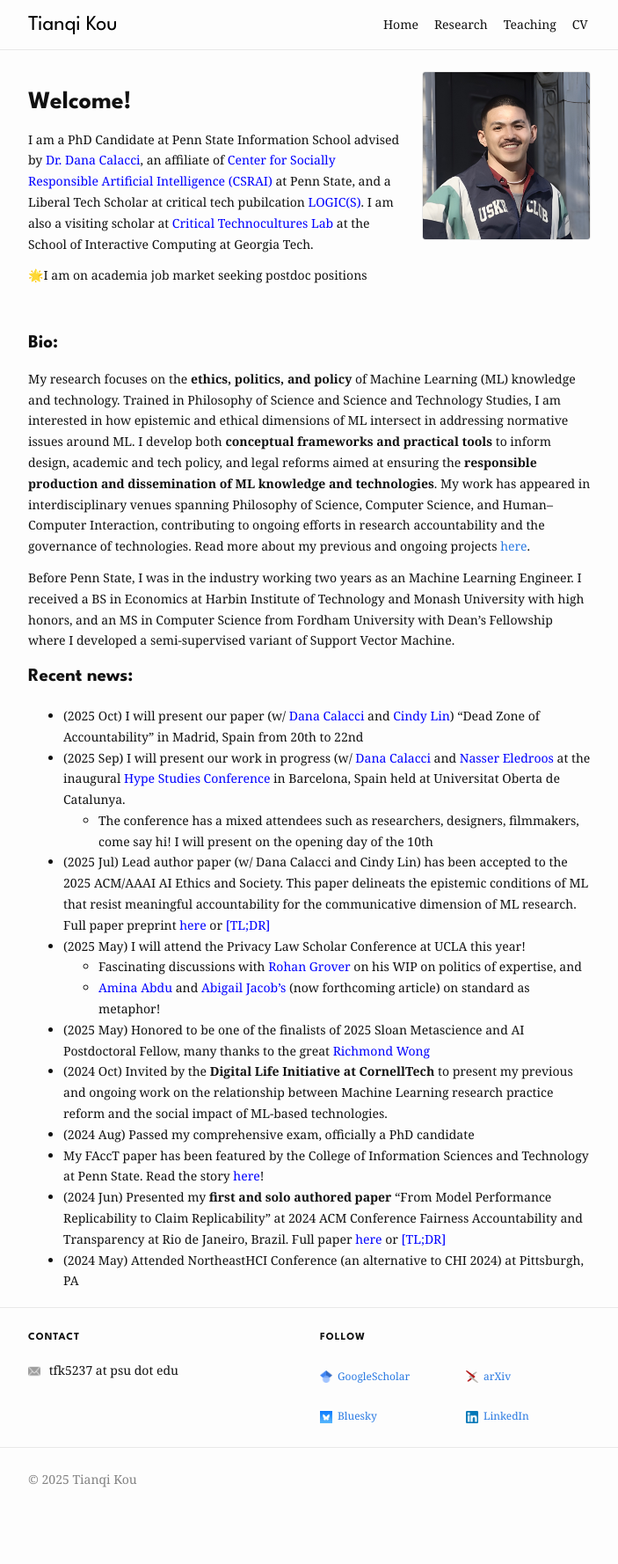
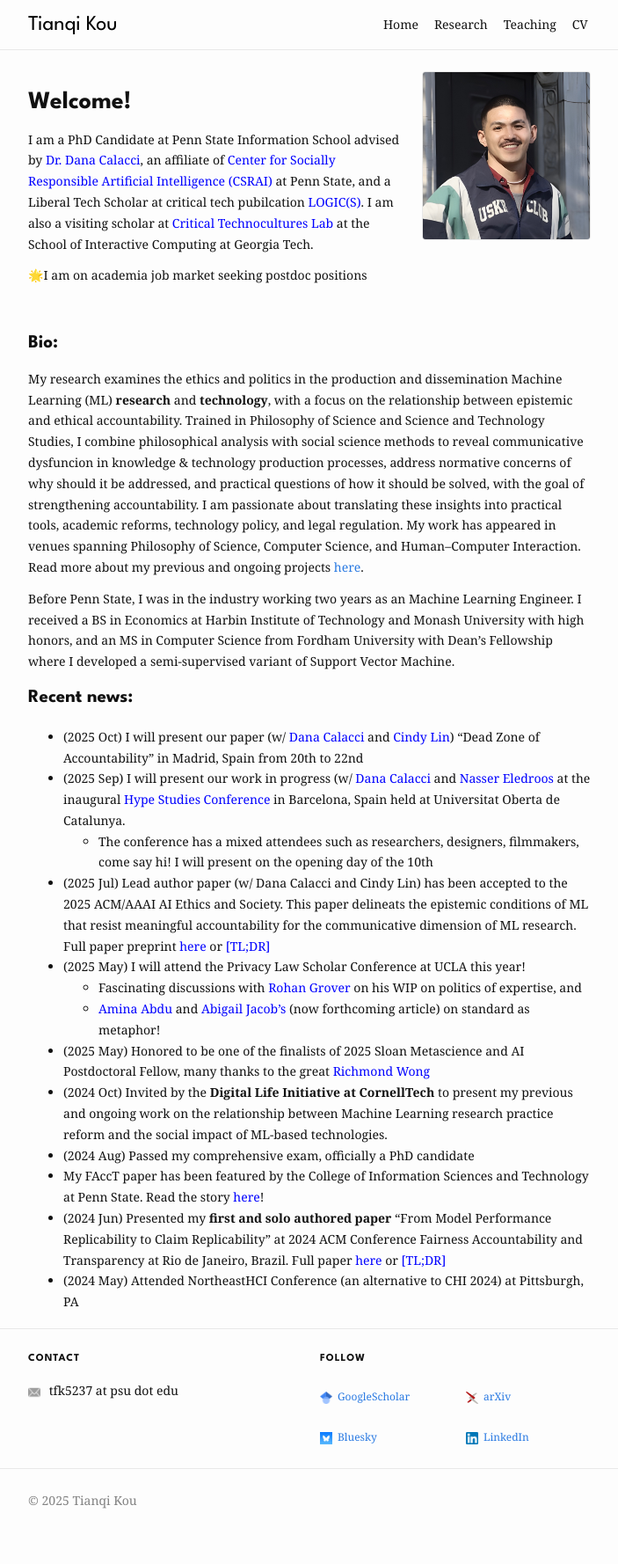
Before and after one commit to koutianqi/koutianqi.github.io, a Jekyll site: the page built from index.markdown, in a window 1280 px wide. Shown: the whole page at 88% size, without its empty margins (288-991 px from the left). Built offline with Jekyll 4.4.1, drawn with Linux system fonts in a browser that asks for light colours; before the commit the page ends 1754 px from its top, so only the background shows below that.

Commit message:
Update index.markdown

```diff
--- a/index.markdown
+++ b/index.markdown
@@ -18,7 +18,8 @@ I am a PhD Candidate at Penn State Information School advised by [<span style="c
 <div style="clear: both; height: 16px;"></div>
 
 ## Bio:
-My research focuses on the **ethics, politics, and policy** of Machine Learning (ML) knowledge and technology. Trained in Philosophy of Science and Science and Technology Studies, I am interested in how epistemic and ethical dimensions of ML intersect in addressing normative issues around ML. I develop both **conceptual frameworks and practical tools** to inform design, academic and tech policy, and legal reforms aimed at ensuring the **responsible production and dissemination of ML knowledge and technologies**. My work has appeared in interdisciplinary venues spanning Philosophy of Science, Computer Science, and Human–Computer Interaction, contributing to ongoing efforts in research accountability and the governance of technologies. Read more about my previous and ongoing projects [here](https://koutianqi.github.io/pages/research/).
+
+My research examines the ethics and politics in the production and dissemination Machine Learning (ML) **research** and **technology**, with a focus on the relationship between epistemic and ethical accountability. Trained in Philosophy of Science and Science and Technology Studies, I combine philosophical analysis with social science methods to reveal communicative dysfuncion in knowledge & technology production processes, address normative concerns of why should it be addressed, and practical questions of how it should be solved, with the goal of strengthening accountability. I am passionate about translating these insights into practical tools, academic reforms, technology policy, and legal regulation. My work has appeared in venues spanning Philosophy of Science, Computer Science, and Human–Computer Interaction. Read more about my previous and ongoing projects [here](https://koutianqi.github.io/pages/research/).
 
 Before Penn State, I was in the industry working two years as an Machine Learning Engineer. I received a BS in Economics at Harbin Institute of Technology and Monash University with high honors, and an MS in Computer Science from Fordham University with Dean's Fellowship where I developed a semi-supervised variant of Support Vector Machine.
 
```
